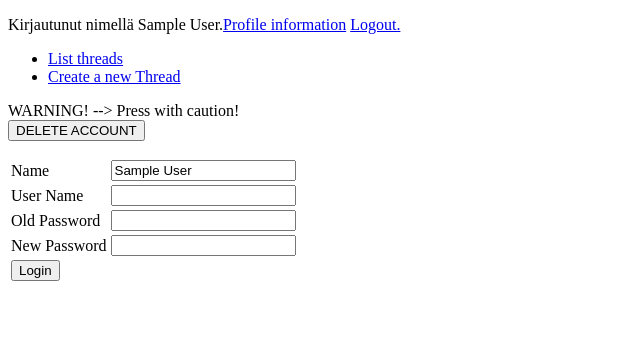
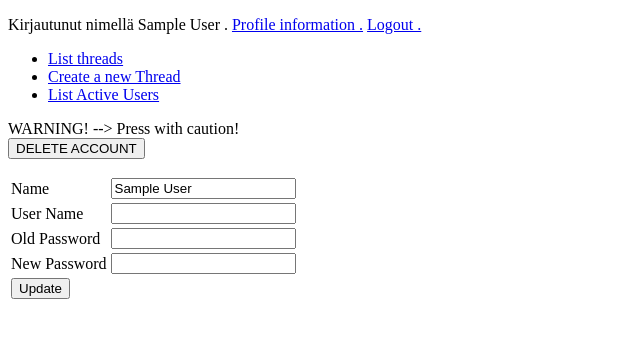
Before and after one commit to Mirex97/Pelifoorumi, a Flask app: page /auth/modify in a window 1280 px wide. Shown: the top 338 px of the page, without its empty margins (0-640 px from the left). Run offline with Flask 2, Linux system fonts and the light colour scheme; a user stored in the database is signed in; tables that the repository leaves empty hold one stand-in row (values such as "Sample post").

Commit message:
Lisätty käyttäjien listaus ja korjattu kirjoitusvirheitä

```diff
--- a/application/auth/views.py
+++ b/application/auth/views.py
@@ -100,6 +100,10 @@ def auth_confirm():
     db.session().commit()
     return redirect(url_for("auth_view"))
 
+@app.route("/auth/list")
+def auth_list():
+    return render_template("auth/list.html", users = User.query.all())
+
 
 @app.route("/auth/delete", methods = ["POST"])
 @login_required
--- a/application/templates/auth/modify.html
+++ b/application/templates/auth/modify.html
@@ -35,7 +35,7 @@
         </tr>
         <tr>
             <td colspan="2">
-                <input type="submit" value="Login" />
+                <input type="submit" value="Update" />
             </td>
         </tr>
 </form>
--- a/application/templates/layout.html
+++ b/application/templates/layout.html
@@ -9,7 +9,9 @@
 <body>
   {% if current_user.is_authenticated %}
   <p>
-    Kirjautunut nimellä {{ current_user.name }}.<a href="{{ url_for('auth_view') }}">Profile information</a>  <a href="{{ url_for('auth_logout') }}">Logout.</a>
+    Kirjautunut nimellä {{ current_user.name }} .
+    <a href="{{ url_for('auth_view') }}">Profile information .</a>
+    <a href="{{ url_for('auth_logout') }}">Logout .</a>
   </p>
   {% else %}
   <a href="{{ url_for('auth_login') }}">Login</a>
@@ -23,6 +25,9 @@
     <li>
       <a href="{{ url_for('threads_form') }}">Create a new Thread</a>
     </li>
+    <li>
+      <a href="{{ url_for('auth_list') }}">List Active Users</a>
+    </li>
   </ul>
 
   {% block body %}
--- a/application/templates/threads/list.html
+++ b/application/templates/threads/list.html
@@ -30,7 +30,7 @@
   <tr>
     <td>{{ thread.name }}</td>
     {% for user in users %} {% if user.id == thread.account_id %}
-    <td>{{ user.name }}</td>
+    <td>{{ user.username }}</td>
     {% endif %} {% endfor %}
 
     <td>
--- a/application/templates/threads/thread.html
+++ b/application/templates/threads/thread.html
@@ -11,7 +11,7 @@
 	{% for comment in comments %}
 	<tr>
 		{% for user in users %} {% if user.id == comment.account_id %}
-		<td>{{ user.name }}</td>
+		<td>{{ user.username }}</td>
 		{% endif %} {% endfor %}
 		<td> {{comment.message}} </td>
 		<td> {{comment.date_modified}} </td>
```
Also changed, not shown: application/templates/auth/list.html (added, +20 -0 lines).
